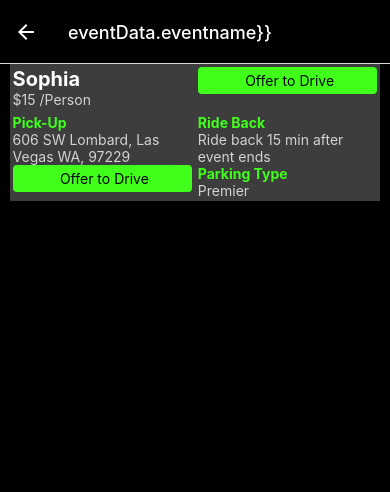
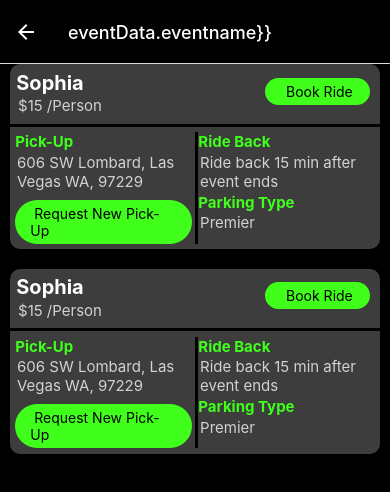
Before and after one commit to tannerjames711/sv, a React Native app: screen /Listing in a window 390 px wide. Shown: the top 492 px of the page. Built offline with nearby package versions, Linux system fonts and the light colour scheme.

Commit message:
more post styling :(

```diff
--- a/Listing.js
+++ b/Listing.js
@@ -22,34 +22,33 @@ const postData = {
 function Post() {
   return (
     <View style={styles.post}>
-        <View style={styles.row}>
+      <View style={styles.row1}>
         <View style={styles.cell}>
           <Text style={styles.drivername}>{postData.driver}</Text>
           <Text style={styles.subtext}>${postData.price} /Person</Text>
         </View>
         <View style={styles.cell}>
-            <Pressable style={styles.button} onPress={() => navigation.navigate("Offer") }>
-              <Text style={styles.text}> Offer to Drive</Text>
+          <Pressable style={styles.bookride} onPress={() => navigation.navigate("Offer") }>
+            <Text style={styles.text}> Book Ride</Text>
           </Pressable>
         </View>
       </View>
-        <View style={styles.row}>
-          <View style={styles.cell}>
+      <View style={styles.row2}>
+        <View style={styles.cellbl}>
           <Text style={styles.subheader}>Pick-Up</Text>
           <Text style={styles.subtext}>
             {postData.add1}, {postData.city} {postData.state}, {postData.zip}
           </Text>
-            <Pressable style={styles.button} onPress={() => navigation.navigate("Offer") }>
-              <Text style={styles.text}> Offer to Drive</Text>
+          <Pressable style={styles.request} onPress={() => navigation.navigate("Offer") }>
+            <Text style={styles.text}> Request New Pick-Up</Text>
           </Pressable>
 
         </View>
-          <View style={styles.cell}>
+        <View style={styles.cellbr}>
           <Text style={styles.subheader}>Ride Back</Text>
           <Text style={styles.subtext}>{postData.meet}</Text>
           <Text style={styles.subheader}>Parking Type</Text>
           <Text style={styles.subtext}>{postData.park}</Text>
-
         </View>
       </View>
     </View>
@@ -60,6 +59,8 @@ export default function Listing() {
   return (
     <SafeAreaView style={styles.container}>
       <Post />
+      <Post />
+
 
       <StatusBar style="auto" />
     </SafeAreaView>
@@ -107,11 +108,27 @@ const styles = StyleSheet.create({
     fontSize: 15,
     fontWeight: 'normal'
   },
-  row: {
+  row1: {
     flexDirection: 'row',
     color: 'white',
     backgroundColor: '#3D3D3D',
+    borderTopEndRadius: 10,
+    borderTopStartRadius: 10,
+    borderBottomColor: 'black',
+    borderBottomWidth: 3,
+    padding: '1%'
+
+
   },
+  row2: {
+    flexDirection: 'row',
+    color: 'white',
+    backgroundColor: '#3D3D3D',
+    borderBottomEndRadius: 10,
+    borderBottomStartRadius: 10,
+    padding: '1%'
+  },
+
   cell: {
     flex: 1,
     justifyContent: 'right',
@@ -119,11 +136,34 @@ const styles = StyleSheet.create({
     borderWidth: 1,
     borderColor: '#3D3D3D',
     backgroundColor: '#3D3D3D',
-    margin: '.5%'
+    margin: '.5%',
+    borderRadius: 5,
+  },
+  cellbr: {
+    flex: 1,
+    justifyContent: 'right',
+    alignItems: 'right',
+    borderColor: '#3D3D3D',
+    backgroundColor: '#3D3D3D',
+    margin: '.5%',
+    width: '30%',
+    borderLeftColor: 'black',
+    borderLeftWidth: 3
+  },
+  cellbl: {
+    flex: 1,
+    justifyContent: 'right',
+    alignItems: 'right',
+    borderColor: '#3D3D3D',
+    backgroundColor: '#3D3D3D',
+    margin: '.5%',
+    borderRadius: 5,
+    width: '70%'
   },
   post: {
     width: '95%',
     borderRadius: 5,
+    paddingBottom: '5%'
   },
   drivername:{
     fontSize: 20,
@@ -131,13 +171,40 @@ const styles = StyleSheet.create({
     color: 'white'
   },
   subtext:{
-    fontSize: 14,
+    fontSize: 15,
     fontWeight: 'normal',
-    color: '#D2D2D2'
+    color: '#D2D2D2',
+    padding: '1%',
+
   },
   subheader:{
-    fontSize: 14,
+    fontSize: 15,
     fontWeight: 'bold',
     color: '#3FFF1B'
-  }
+  },
+  request:{
+    width: '100%',
+    alignItems: 'center',
+    justifyContent: 'center',
+    paddingVertical: 5,
+    paddingHorizontal: 15,
+    borderRadius: 50,
+    elevation: 3,
+    backgroundColor: '#3FFF1B',
+    marginTop: '4%'
+  },
+  bookride:{
+    width: '60%',
+    alignItems: 'center',
+    justifyContent: 'left',
+    paddingVertical: 5,
+    paddingHorizontal: 15,
+    borderRadius: 50,
+    elevation: 3,
+    backgroundColor: '#3FFF1B',
+    marginTop: '4%',
+    marginLeft: 'auto',
+    marginRight: '2%',
+  },
+
 });
```
Lines whose indentation alone changed are shown as unchanged.
